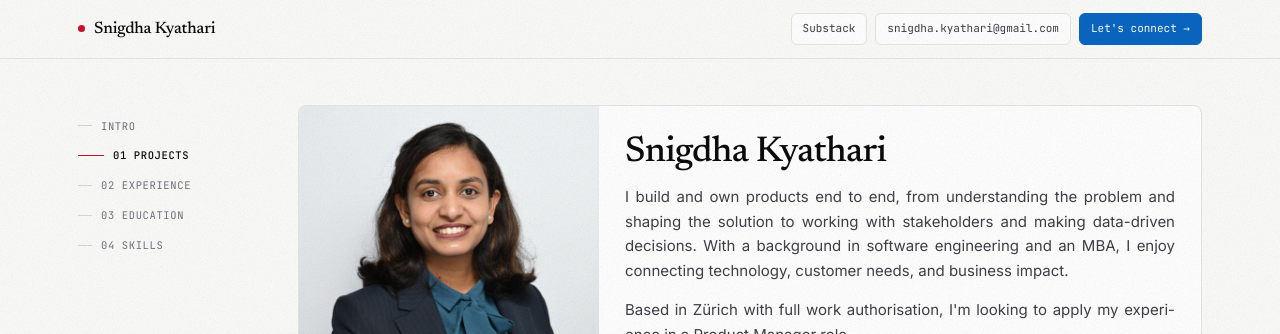
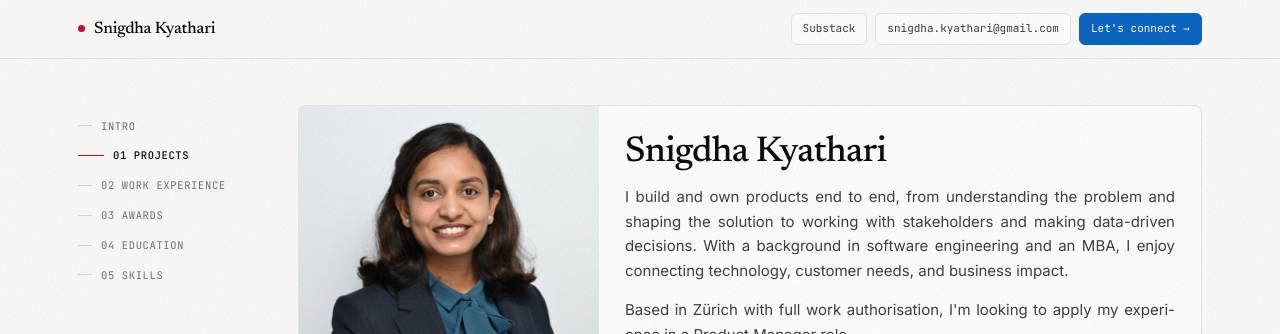
Before and after one commit to SnigdhaKyathari/product-portfolio, a Next.js app: page / in a window 1280 px wide. Shown: the top 334 px of the page. Built offline with nearby package versions, Linux system fonts and the light colour scheme.

Commit message:
Add Awards as separate section in navigation
- Change Awards from 02b to 03
- Renumber Education to 04, Skills to 05
- Add id='awards' wrapper for scroll-spy
- Update home page rail navigation to include Awards
- Update rail labels with new numbering

```diff
--- a/src/app/page.tsx
+++ b/src/app/page.tsx
@@ -10,8 +10,8 @@ export default function Home() {
     const rail = document.getElementById('rail');
     if (!rail) return;
 
-    const sections = ['intro', 'projects', 'experience', 'education', 'skills'];
-    const labels = ['Intro', '01 Projects', '02 Experience', '03 Education', '04 Skills'];
+    const sections = ['intro', 'projects', 'experience', 'awards', 'education', 'skills'];
+    const labels = ['Intro', '01 Projects', '02 Work Experience', '03 Awards', '04 Education', '05 Skills'];
 
     rail.innerHTML = sections
       .map(
@@ -198,8 +198,9 @@ export default function Home() {
           ))}
         </div>
 
+        <div id="awards">
           <div className="sechead" style={{ marginTop: '44px' }}>
-          <span className="num">02b</span>
+            <span className="num">03</span>
             <h2>Awards</h2>
           </div>
           <div className="awards">
@@ -223,12 +224,13 @@ export default function Home() {
               </div>
             ))}
           </div>
+        </div>
       </section>
 
       {/* Education */}
       <section id="education" style={{ paddingBottom: '72px' }}>
         <div className="sechead">
-          <span className="num">03</span>
+          <span className="num">04</span>
           <h2>Education</h2>
         </div>
         <div className="edu reveal">
@@ -253,7 +255,7 @@ export default function Home() {
       {/* Skills */}
       <section id="skills">
         <div className="sechead">
-          <span className="num">04</span>
+          <span className="num">05</span>
           <h2>Skills</h2>
         </div>
         {SKILLS.map((skillGroup, i) => (
```
Lines whose indentation alone changed are shown as unchanged.
